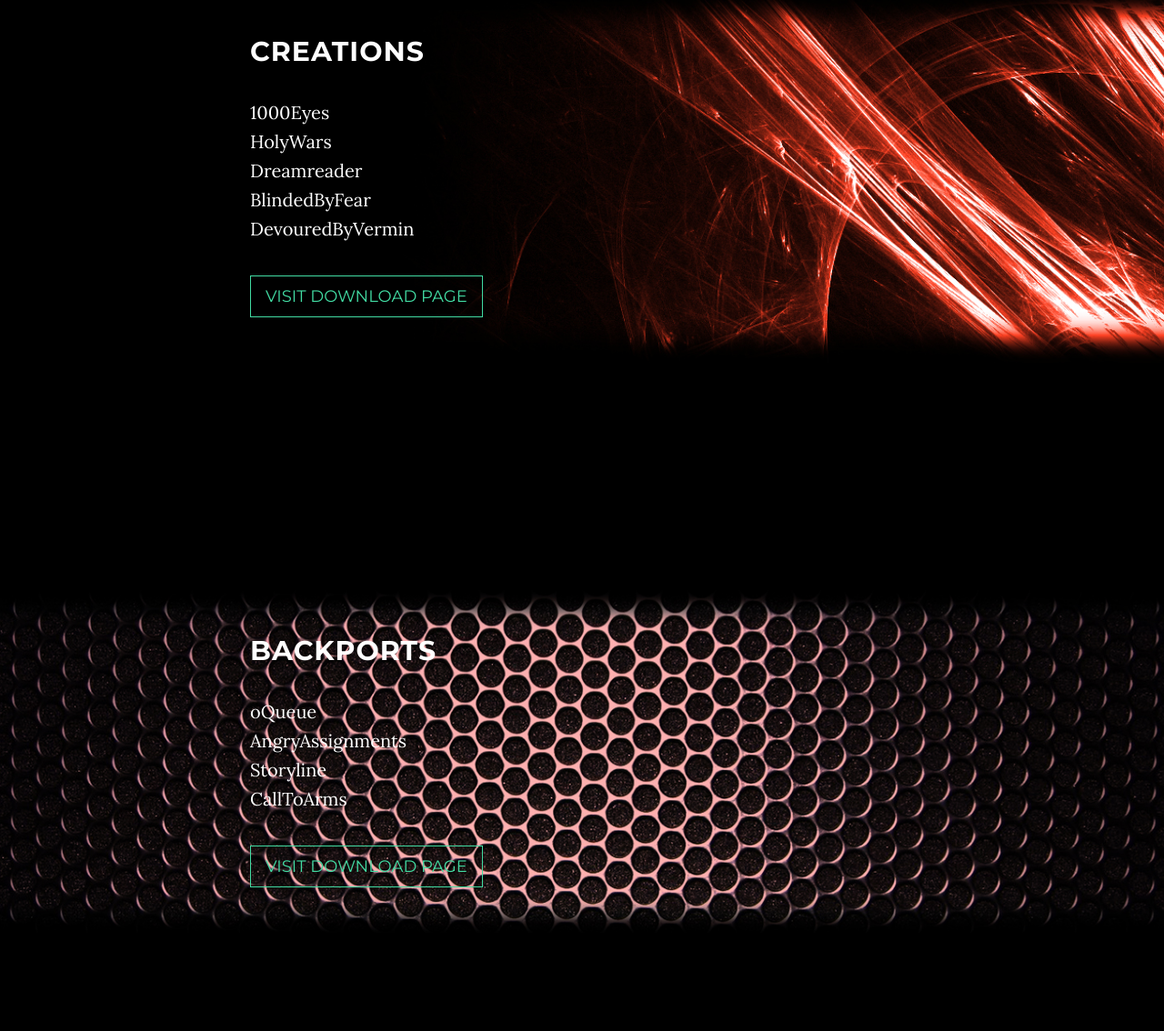
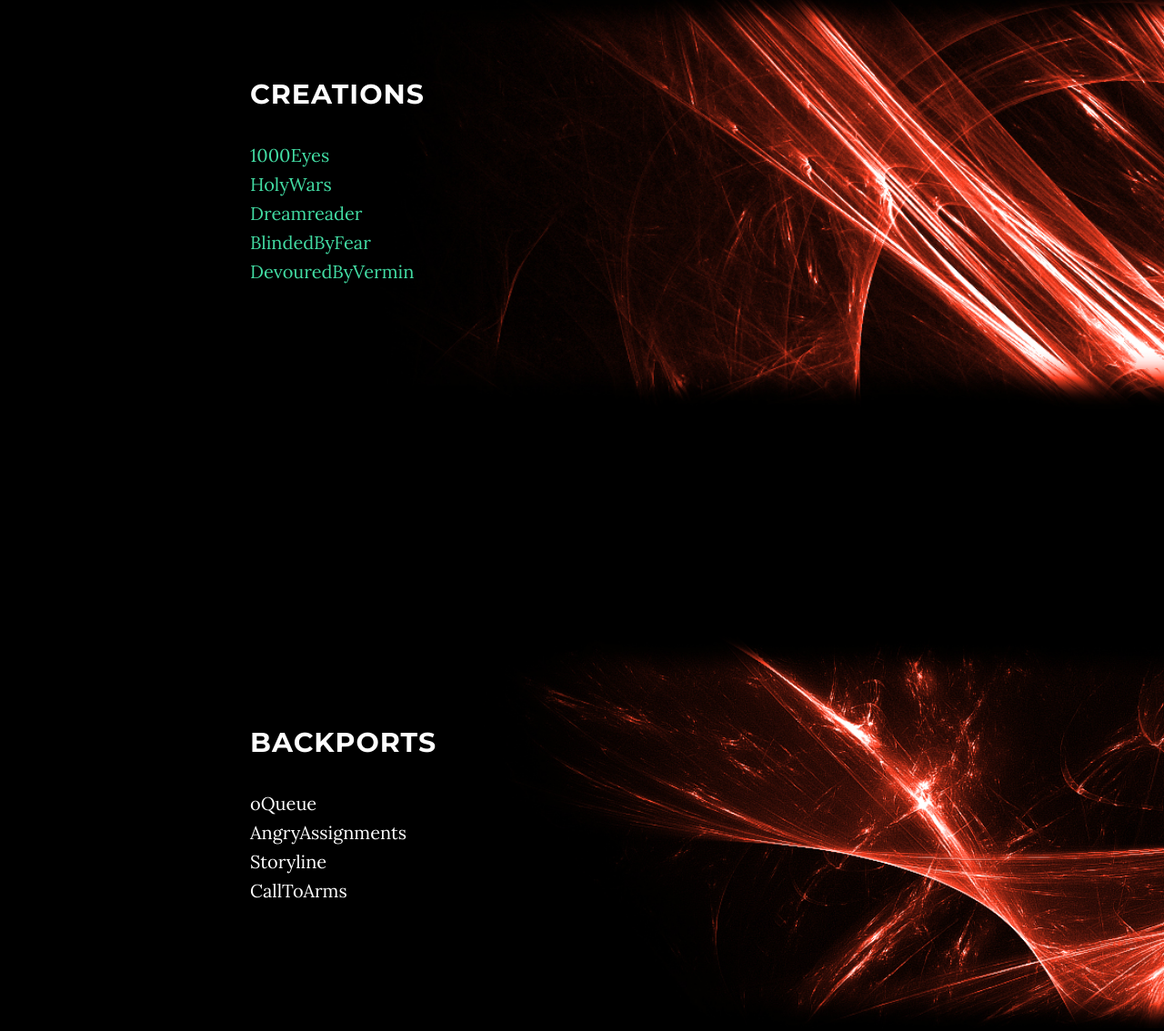
Before and after one commit to Lanrutcon/Lanrutcon.github.io, a plain HTML site: page index.html in a window 1280 px wide. Shown: the part 1768-2902 px from the top of the page at 91% size. Drawn offline with Linux system fonts and the light colour scheme.

Commit message:
More changes
* Added project links (only in Creation section though)
* Added new image to Backport section

```diff
--- a/css/grayscale.css
+++ b/css/grayscale.css
@@ -277,7 +277,7 @@ a:focus {
     width: 100%;
     padding: 50px 0;
     color: #fff;
-    background: url(../img/downloads-bg.jpg) no-repeat center center scroll;
+    background: url(../img/backport-bg.jpg) no-repeat center center scroll;
     background-color: #000;
     -webkit-background-size: cover;
     -moz-background-size: cover;
@@ -285,24 +285,18 @@ a:focus {
     -o-background-size: cover;
 }
 
-#map {
-    width: 100%;
-    height: 200px;
-    margin-top: 100px;
-}
 
 @media(min-width:767px) {
     .content-section {
         padding-top: 250px;
     }
 
-    .download-section {
+    .creation-section {
         padding: 100px 0;
     }
 
-    #map {
-        height: 400px;
-        margin-top: 250px;
+	.backport-section {
+        padding: 100px 0;
     }
 }
 
--- a/index.html
+++ b/index.html
@@ -96,8 +96,7 @@
                 <h2>About Me</h2>
                 <p>
 				My name is Filipe and I like coding. Currently, I'm in the last year of IT (Java is the main language on my college) and when I'm not studying and I'm usually playing games, one of them is World of Warcraft. I started looking at addOns' code a year ago and soon I started to make small changes. After some time, I developed my first addOn, 1000Eyes. Today, I've done a handful of them, as well as backports to 4.3 patch. My main objective is to help others, always sharing my knowledge, trying to get more people aboard the "code" train.
-				</p>
-				<p>
+				<br><br>
 				At the moment, I'm playing World of Warcraft on <a href="http://atlantiss.eu/">Atlantiss</a>. It's a Blizzlike server with 4.3.4 patch (Cataclysm). Considered by many, the best Cataclysm private server out there.
 				</p>
             </div>
@@ -111,13 +110,12 @@
                 <div class="col-lg-8 col-lg-offset-2">
                     <h2>Creations</h2>
                     <p>
-					1000Eyes<br>
-					HolyWars<br>
-					Dreamreader<br>
-					BlindedByFear<br>
-					DevouredByVermin
+					<a href="http://lanrutcon.github.io/1000Eyes/">1000Eyes</a><br>
+					<a href="http://lanrutcon.github.io/HolyWars/">HolyWars</a><br>
+					<a href="http://lanrutcon.github.io/Dreamreader/">Dreamreader</a><br>
+					<a href="http://lanrutcon.github.io/BlindedByFear/">BlindedByFear</a><br>
+					<a href="http://lanrutcon.github.io/DevouredByVermin/">DevouredByVermin</a>
 					</p>
-                    <a href="http://startbootstrap.com/template-overviews/grayscale/" class="btn btn-default btn-lg">Visit Download Page</a>
                 </div>
             </div>
         </div>
@@ -135,7 +133,6 @@
 					Storyline<br>
 					CallToArms
 					</p>
-                    <a href="http://startbootstrap.com/template-overviews/grayscale/" class="btn btn-default btn-lg">Visit Download Page</a>
                 </div>
             </div>
         </div>
@@ -163,7 +160,7 @@
     <!-- Footer -->
     <footer>
         <div class="container text-center">
-            <p>Copyright &copy; Your Website 2015</p>
+            <p>Copyright &copy; Github - Lanrutcon 2015</p>
         </div>
     </footer>
 
@@ -179,6 +176,7 @@
     <!-- Custom Theme JavaScript -->
     <script src="js/grayscale.js"></script>
 
+
 </body>
 
 </html>
```
Also changed, not shown: img/MvpA04M.jpg (deleted), img/backport-bg.jpg (added), img/downloads-bg.jpg (deleted).
